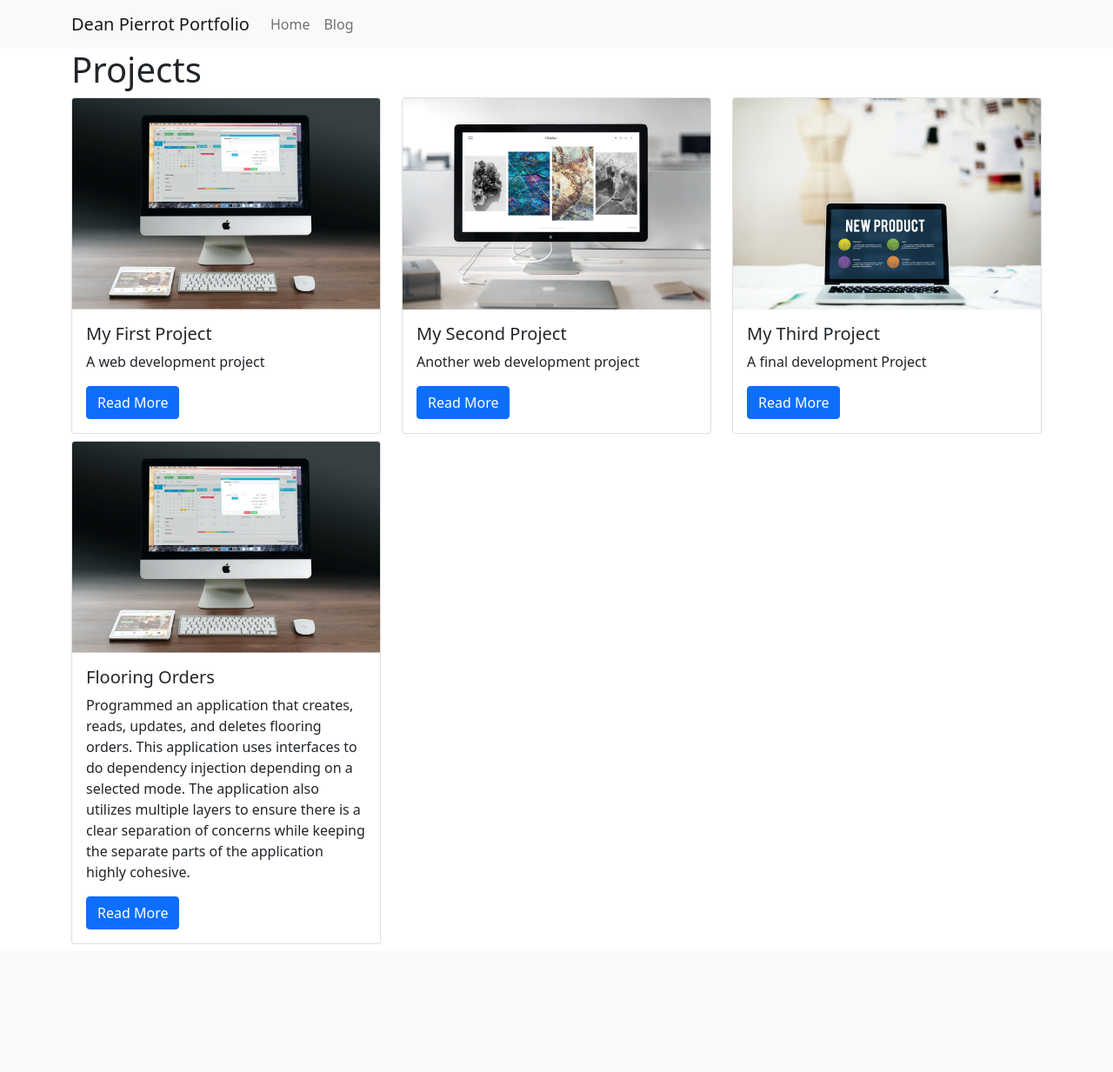
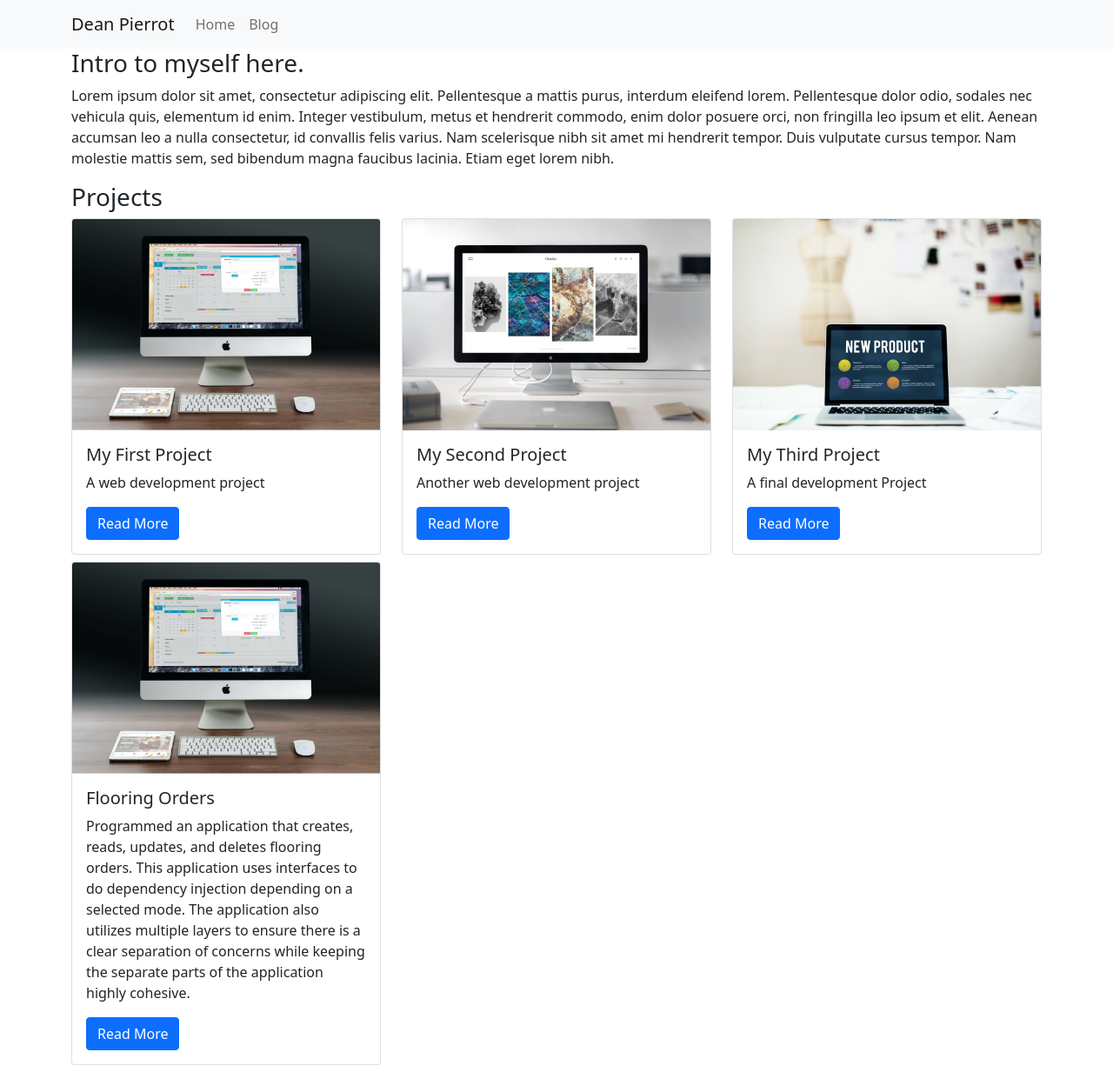
Before and after one commit to dapierrot21/portfolio_website, a Django app: page / in a window 1280 px wide. Shown: the whole page at 87% size. Before the commit the page ends 1086 px from the top, so only its background shows below. Run offline with Django 3.2, Linux system fonts and the light colour scheme; data comes from the database, SQL or seed files in the repository; both versions use the stored data as it was after the commit; some libraries are stand-ins or nearby versions.

Commit message:
Updated file.

```diff
--- a/personal_portfolio/settings.py
+++ b/personal_portfolio/settings.py
@@ -56,6 +56,7 @@ ROOT_URLCONF = 'personal_portfolio.urls'
 TEMPLATES = [
     {
         'BACKEND': 'django.template.backends.django.DjangoTemplates',
+        # Telling Django these styles exist.
         'DIRS': ["personal_portfolio/templates/"],
         'APP_DIRS': True,
         'OPTIONS': {
--- a/personal_portfolio/templates/base.html
+++ b/personal_portfolio/templates/base.html
@@ -2,7 +2,7 @@
 
 <nav class="navbar navbar-expand-lg navbar-light bg-light">
     <div class="container">
-        <a class="navbar-brand" href="{% url 'project_index' %}">Dean Pierrot Portfolio</a>
+        <a class="navbar-brand" href="{% url 'project_index' %}">Dean Pierrot</a>
         <button class="navbar-toggler" type="button" data-toggle="collapse" data-target="#navbarSupportedContent" aria-controls="navbarSupportedContent" aria-expanded="false" aria-label="Toggle navigation">
           <span class="navbar-toggler-icon"></span>
         </button>
--- a/personal_portfolio/urls.py
+++ b/personal_portfolio/urls.py
@@ -18,7 +18,7 @@ from django.urls import path, include
 
 urlpatterns = [
     path('admin/', admin.site.urls),
-    path('projects/', include('projects.urls')),
+    # path('projects/', include('projects.urls')),
     path('', include('projects.urls')),
     path("blog/", include("blog.urls")),
 ]
--- a/projects/templates/project_detail.html
+++ b/projects/templates/project_detail.html
@@ -13,6 +13,11 @@
         <br>
         <h5>Technology used:</h5>
         <p>{{ project.technology }}</p>
+        <h5>Visit project:</h5>
+        <a href="{{ project.link }}"
+           class="btn btn-primary">
+            Project
+        </a>
     </div>
 </div>
 {% endblock %}
--- a/projects/templates/project_index.html
+++ b/projects/templates/project_index.html
@@ -1,7 +1,12 @@
 {% extends "base.html" %}
 {% load static %}
 {% block page_content %}
-<h1>Projects</h1>
+
+<div class="row">
+  <h3>Intro to myself here.</h3>
+  <p>Lorem ipsum dolor sit amet, consectetur adipiscing elit. Pellentesque a mattis purus, interdum eleifend lorem. Pellentesque dolor odio, sodales nec vehicula quis, elementum id enim. Integer vestibulum, metus et hendrerit commodo, enim dolor posuere orci, non fringilla leo ipsum et elit. Aenean accumsan leo a nulla consectetur, id convallis felis varius. Nam scelerisque nibh sit amet mi hendrerit tempor. Duis vulputate cursus tempor. Nam molestie mattis sem, sed bibendum magna faucibus lacinia. Etiam eget lorem nibh.</p>
+</div>
+<h3>Projects</h3>
 <div class="row">
 {% for project in projects %}
     <div class="col-md-4">
```
Also changed, not shown: db.sqlite3, projects/migrations/0002_project_link.py (added).
